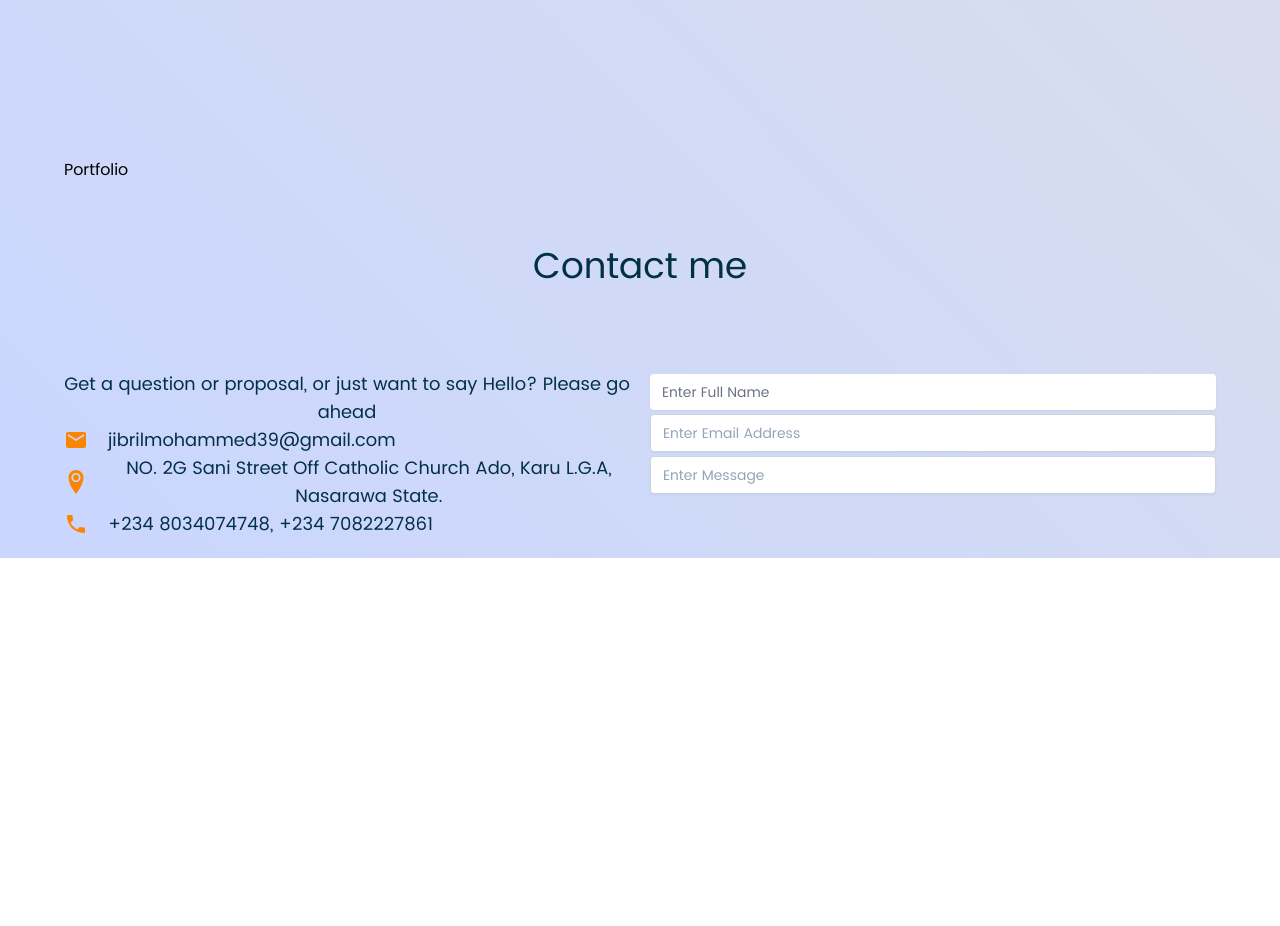
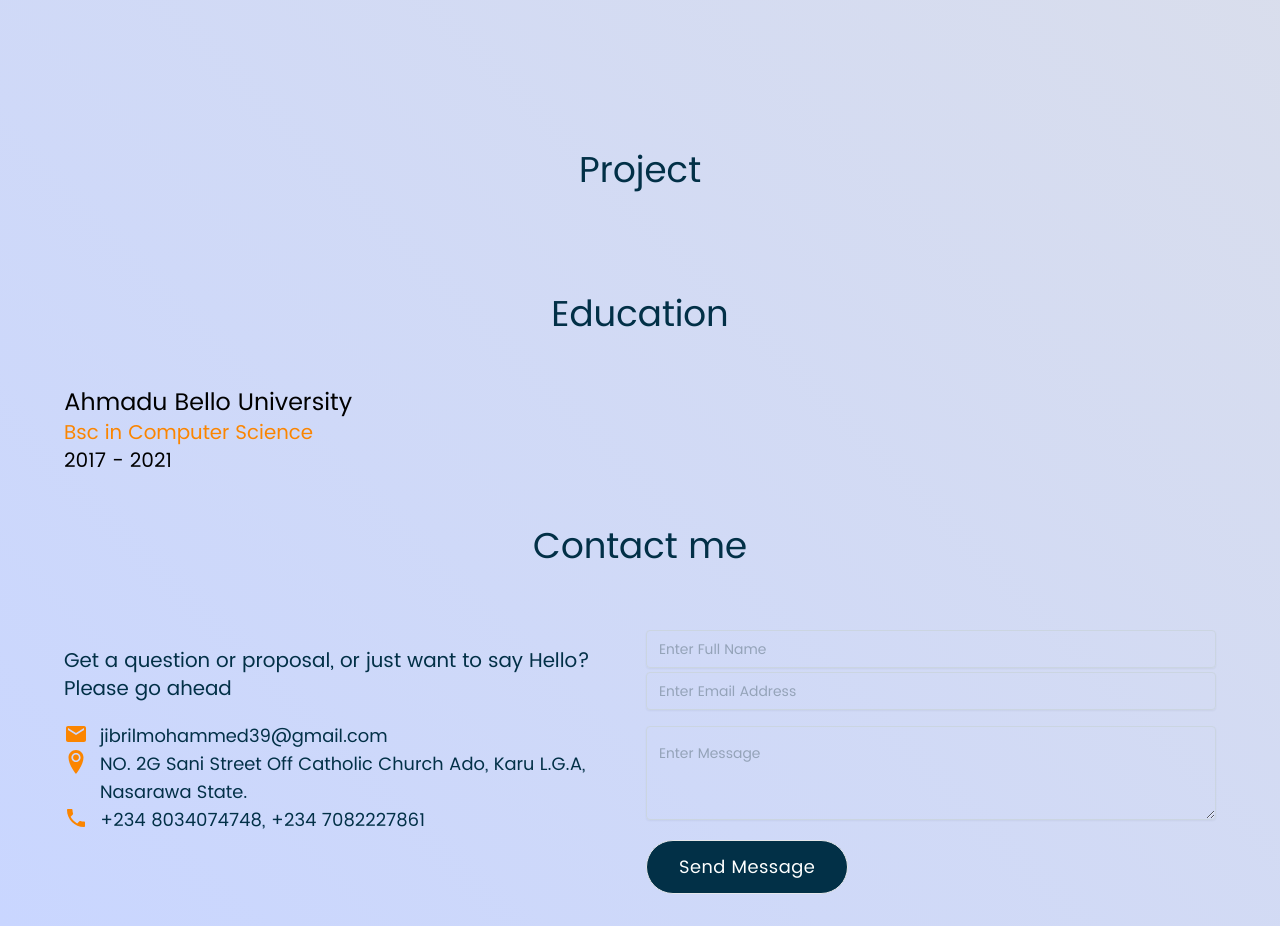
Before and after one commit to marwacoder/portfolio, a Next.js app: page / in a window 1280 px wide. Shown: the part 1254-2180 px from the top of the page. Before the commit the page ends 1812 px from the top, so only its background shows below. Built offline with nearby package versions, Linux system fonts and the light colour scheme.

Commit message:
done with contact

```diff
--- a/components/About.tsx
+++ b/components/About.tsx
@@ -20,7 +20,7 @@ export default function About() {
 
         <Image alt='pic'  src='/assets/images/image.png' width={'878px'} height={'1058px'}/>
         </div>
-          <div className='h-40 w-20 md:h-35 md:h-35 gap-5 flex-col bg-secondary ml-80 -mt-60 lg:md:ml-96  md:ml-60 z-20  flex justify-center items-center rounded-full'>
+          <div className='h-40 w-20 md:h-35 md:h-35 gap-5 flex-col bg-secondary ml-72 md:ml-80 -mt-60 lg:ml-96  z-20  flex justify-center items-center rounded-full'>
             <FaGithub className=' cursor-pointer h-6 w-6 text-white-500'/>
             <FaLinkedin className='cursor-pointer h-6 w-6 text-white-500' />
             <FaGitlab className='cursor-pointer h-6 w-6 text-white-500' />
--- a/components/Contact.tsx
+++ b/components/Contact.tsx
@@ -1,30 +1,37 @@
-import React from 'react'
+import React,{useState} from 'react'
 import { MdEmail, MdCall } from 'react-icons/md'
 import { ImLocation2 } from 'react-icons/im'
-
+import Input from './misc/Input'
+import Button from './misc/Button'
 
 export default function Contact() {
+
+  const [field, setField] = useState([{
+    value: '',
+    elementType: '',
+    valueType: ''
+  }])
   return (
       <div className=" font-Poppins" id="contact">
       <div className="max-w-screen-xl  px-6 sm:px-8 lg:px-16 mx-auto flex flex-col w-full text-center justify-center">
-      <div className="flex flex-col w-full my-16">
+      <div className="flex flex-col w-full my-10">
       <h3 className="text-2xl sm:text-3xl lg:text-4xl font-medium text-primary leading-normal w-9/12 sm: lg:w-4/12 mx-auto">
         Contact me
       </h3>
       </div>
-        <div className='grid grid-cols-1 md:grid-cols-2 gap-5 text-lg py-5'>
+        <div className='text-left grid grid-cols-1 md:grid-cols-2 gap-3 text-lg py-5'>
         {/* first column */}
-        <div className='text-primary gap-5'>
-            <div>Get a question or proposal, or just want to say Hello? Please go ahead </div>
-          <div className='flex items-center gap-5'>
+        <div className='text-primary  gap-3'>
+            <div className='text-xl my-5'>Get a question or proposal, or just want to say Hello? Please go ahead </div>
+            <div className='flex gap-3'>
               <div><MdEmail className='h-6 w-6 text-secondary'/></div>
             <h2>jibrilmohammed39@gmail.com</h2>
           </div>
-            <div className='flex items-center gap-5'>
+            <div className='flex gap-3'>
               <div><ImLocation2 className='h-6 w-6 text-secondary' /></div>
             <h2>NO. 2G Sani Street Off Catholic Church Ado, Karu L.G.A, Nasarawa State.</h2>
           </div>
-            <div className='flex items-center gap-5'>
+            <div className='flex gap-3'>
               <div><MdCall className='h-6 w-6 text-secondary' /></div>
             <h2>+234 8034074748, +234 7082227861</h2>
           </div>
@@ -33,10 +40,10 @@ export default function Contact() {
           <label htmlFor="">
 
             </label>
-            <input type="text" name="name" className="mt-1  appearance-none px-3 py-2 bg-white border-none shadow-sm placeholder:bg-transparent focus:outline-none focus:border-secondary focus:ring-secondary  w-full rounded sm:text-sm focus:ring-1" placeholder="Enter Full Name" />
-            <input type="email" name="email" className="mt-1 px-3 py-2 bg-white border shadow-sm border-slate-300 placeholder-slate-400 focus:outline-none focus:border-secondary focus:ring-secondary  w-full rounded sm:text-sm focus:ring-1" placeholder="Enter Email Address" />
-            <input type="text" name="subject" className="mt-1 px-3 py-2 bg-white border shadow-sm border-slate-300 placeholder-slate-400 focus:outline-none focus:border-secondary focus:ring-secondary  w-full rounded sm:text-sm focus:ring-1" placeholder="Enter Message" />
-
+            <Input elementType='input' value='' valueType='' label='Enter Full Name'/>
+            <Input elementType='input' value='' valueType='' label='Enter Email Address' />
+            <Input elementType='textarea' value='' valueType='' label='Enter Message' />
+            <button className='font-medium flex items-center tracking-wide py-3 my-3 px-5 sm:px-8 border bg-primary text-white-500  outline-none rounded-l-full rounded-r-full capitalize   transition-all hover:shadow-primary' onClick={()=> ''}>Send Message</button>
         </div>
       </div>
       </div>
--- /dev/null
+++ b/components/Education.tsx
@@ -0,0 +1,21 @@
+import React from 'react'
+
+export default function Education() {
+  return (
+      <div className=" font-Poppins">
+          <div className="max-w-screen-xl  px-6 sm:px-8 lg:px-16 mx-auto flex flex-col w-full text-center justify-center">
+              <div className="flex flex-col w-full my-10">
+                  <h3 className="text-2xl sm:text-3xl lg:text-4xl font-medium text-primary leading-normal w-9/12 sm: lg:w-4/12 mx-auto">
+                      Education
+                  </h3>
+              </div>
+              <div className='text-left gap-5 text-lg py-3'>
+                  <div className=' text-2xl '>Ahmadu Bello University</div>
+                  <div className=' text-xl text-secondary'>Bsc in Computer Science</div>
+                  <div className=' text-xl '>2017 - 2021</div>
+              </div>
+              </div>
+
+              </div>
+  )
+}
--- a/components/Portfolio.tsx
+++ b/components/Portfolio.tsx
@@ -2,6 +2,16 @@ import React from 'react'
 
 export default function Portfolio() {
   return (
-      <div className="max-w-screen-xl mt-12 px-8 xl:px-16 mx-auto font-Poppins" id="portfolio">Portfolio</div>
+      <div className="max-w-screen-xl mt-12 px-8 xl:px-16 mx-auto font-Poppins" id="portfolio">
+      <div className="max-w-screen-xl  px-6 sm:px-8 lg:px-16 mx-auto flex flex-col w-full text-center justify-center">
+        <div className="flex flex-col w-full my-10">
+          <h3 className="text-2xl sm:text-3xl lg:text-4xl font-medium text-primary leading-normal w-9/12 sm: lg:w-4/12 mx-auto">
+            Project
+          </h3>
+        </div>
+        <div className='text-left gap-5 text-lg py-3'>
+          </div>
+          </div>
+      </div>
   )
 }
--- a/components/Resume.tsx
+++ b/components/Resume.tsx
@@ -5,7 +5,7 @@ export default function Resume() {
   return (
     <div id="resume" className="font-Poppin w-full">
       <div className="max-w-screen-xl  px-6 sm:px-8 lg:px-16 mx-auto flex flex-col w-full text-center justify-center">
-        <div className="flex flex-col w-full my-16">
+        <div className="flex flex-col w-full my-10">
           <h3 className="text-2xl sm:text-3xl lg:text-4xl font-medium text-primary leading-normal w-9/12 sm: lg:w-4/12 mx-auto">
             Experience
           </h3>
--- a/components/misc/Input.tsx
+++ b/components/misc/Input.tsx
@@ -1,7 +1,42 @@
 import React from 'react'
+import * as types from '../../typings'
 
-export default function CustomInput() {
+
+export default function CustomInput({valueType, elementType, value, label}:types.IInputField) {
+  let inputElement = null;
+  let validationError = `Please enter a valid ${valueType}`;
+  switch(elementType){
+    case 'input':
+      inputElement = <input value={value} type="text" name="subject"
+      className="mt-1 bg-transparent px-3
+
+      py-2 bg-white border shadow-sm border-slate-300
+       placeholder-slate-400 focus:outline-none
+        focus:border-secondary focus:ring-secondary
+         w-full rounded sm:text-sm focus:ring-1"
+         placeholder={label} />
+         break;
+         case 'textarea':
+      inputElement = <textarea value={value} className="form-textarea mt-4
+      px-3 py-4 bg-transparent bg-white border shadow-sm
+       border-slate-300 placeholder-slate-400
+       focus:outline-none  focus:border-secondary
+        focus:ring-secondary  w-full rounded sm:text-sm
+        focus:ring-1" rows={3} placeholder={label}/>
+        break;
+        default:
+     inputElement = <input type="text" name="subject" value={value}
+        className="mt-1 bg-transparent px-3
+      py-2 bg-white border shadow-sm border-slate-300
+       placeholder-slate-400 focus:outline-none
+        focus:border-secondary focus:ring-secondary
+         w-full rounded sm:text-sm focus:ring-1"
+        placeholder={label}/>
+
+  }
   return (
-    <div>CustomInput</div>
+    <div>
+      {inputElement}
+    </div>
   )
 }
--- a/pages/index.tsx
+++ b/pages/index.tsx
@@ -2,9 +2,11 @@ import type { NextPage } from 'next'
 import Head from "next/head";
 import About from '../components/About';
 import Contact from '../components/Contact';
+import Education from '../components/Education';
 import Layout from '../components/Layout'
 import Portfolio from '../components/Portfolio';
 import Resume from '../components/Resume';
+
 
 
 
@@ -13,13 +15,14 @@ const Home: NextPage = () => {
     <>
       <Head>
         <title>jibril&#39;s portfolio</title>
-        <link rel="icon" href="/ico.ico" />
+        <link rel="icon" href="/assets/icons/icon.ico" />
       </Head>
       <div className='bg-gradient-to-r from-sky-blue to-to-white'>
     <Layout>
         <About/>
         <Resume/>
         <Portfolio/>
+        <Education/>
         <Contact/>
     </Layout>
       </div>
```
Also changed, not shown: typings/index.d.ts (+7 -0 lines), public/assets/images/Group 2.png (deleted), 1 other file (tests, documents, lock files or other folders).
